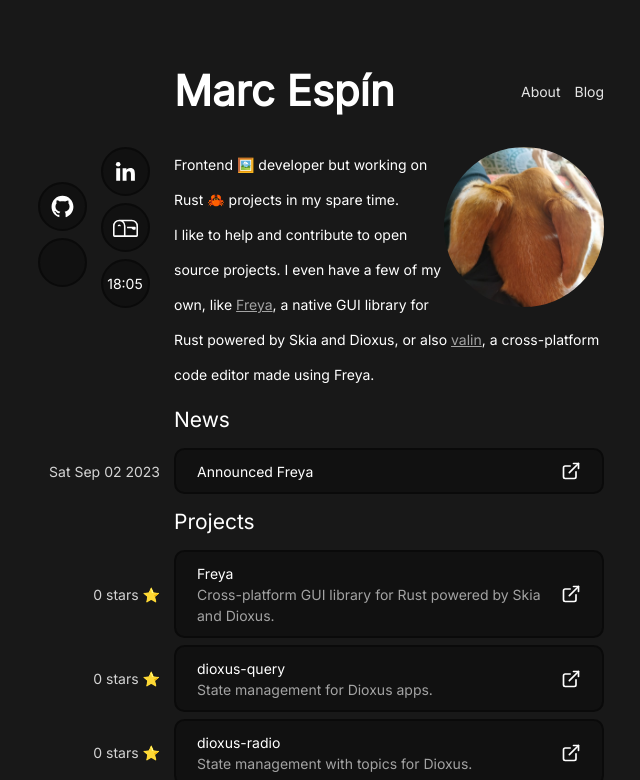
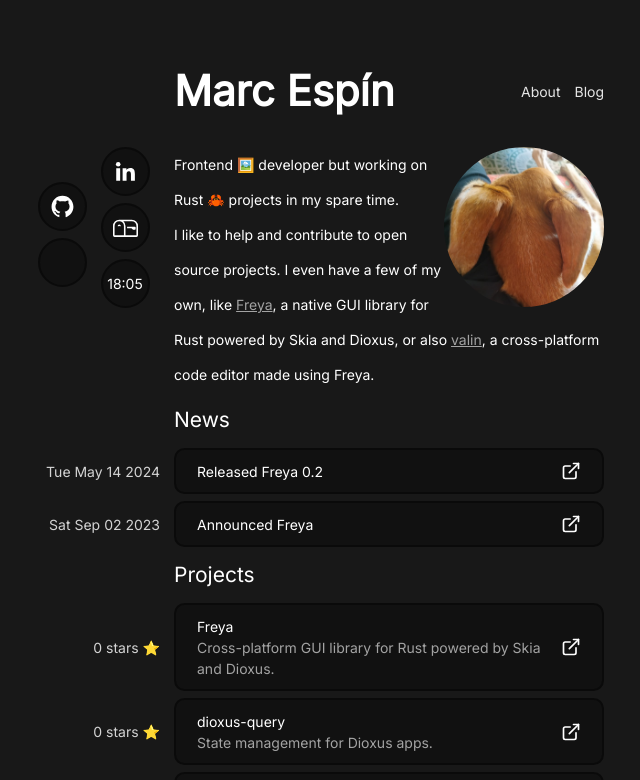
Before and after one commit to marc2332/portfolio, a Next.js app: page / in a window 1280 px wide. Shown: the top 780 px of the page, without its empty margins (281-921 px from the left). Built offline with nearby package versions, Linux system fonts and the light colour scheme; no server answers; some icons are missing.

Commit message:
feat: Add Freya 0.2 release blog post

```diff
--- a/pages/index.tsx
+++ b/pages/index.tsx
@@ -151,9 +151,14 @@ export default function Home(
       <div className="mb-4">
         <h2 className="text-2xl mb-4 sm:ml-40">News</h2>
         <Card
+          title="Released Freya 0.2"
+          info={new Date(2024, 4, 14).toDateString()}
+          url="https://freyaui.dev/posts/0.2"
+        />
+        <Card
           title="Announced Freya"
           info={new Date(2023, 8, 2).toDateString()}
-          url="https://marc0.hashnode.dev/freya"
+          url="https://freyaui.dev/posts/announcement"
         />
       </div>
       <div className="mb-4">
```
